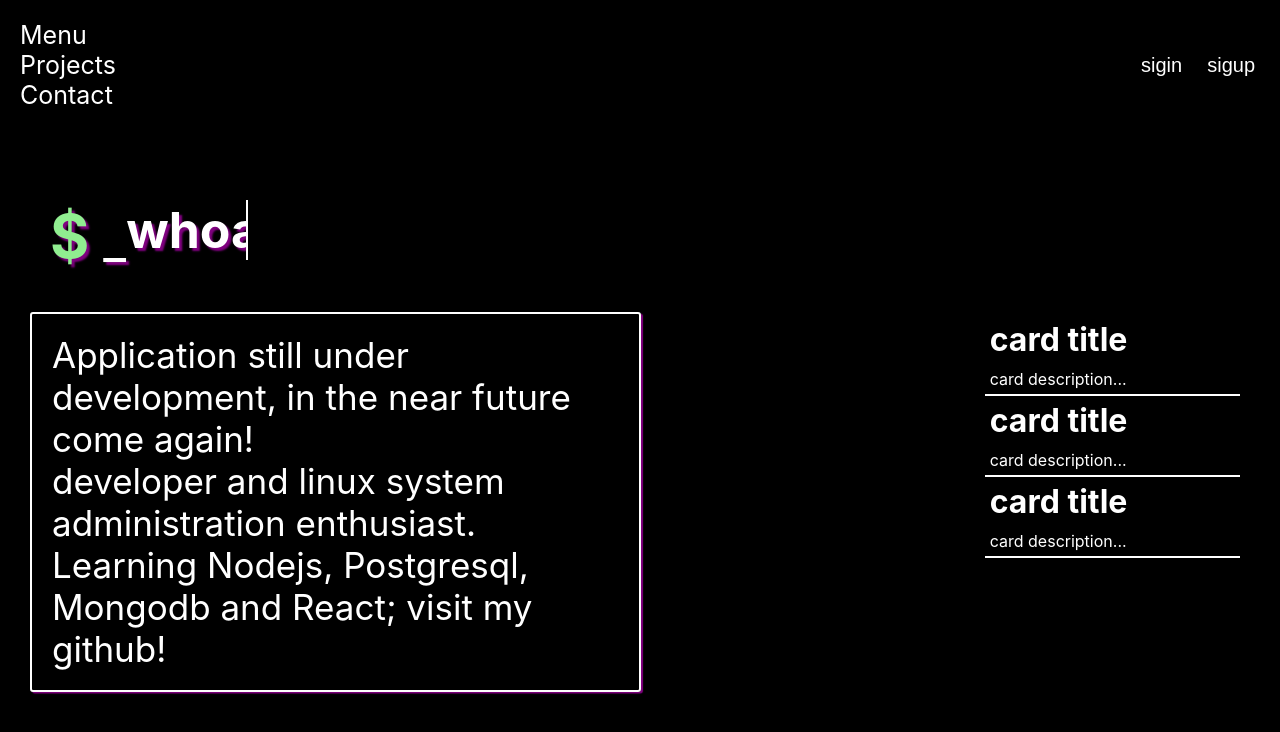
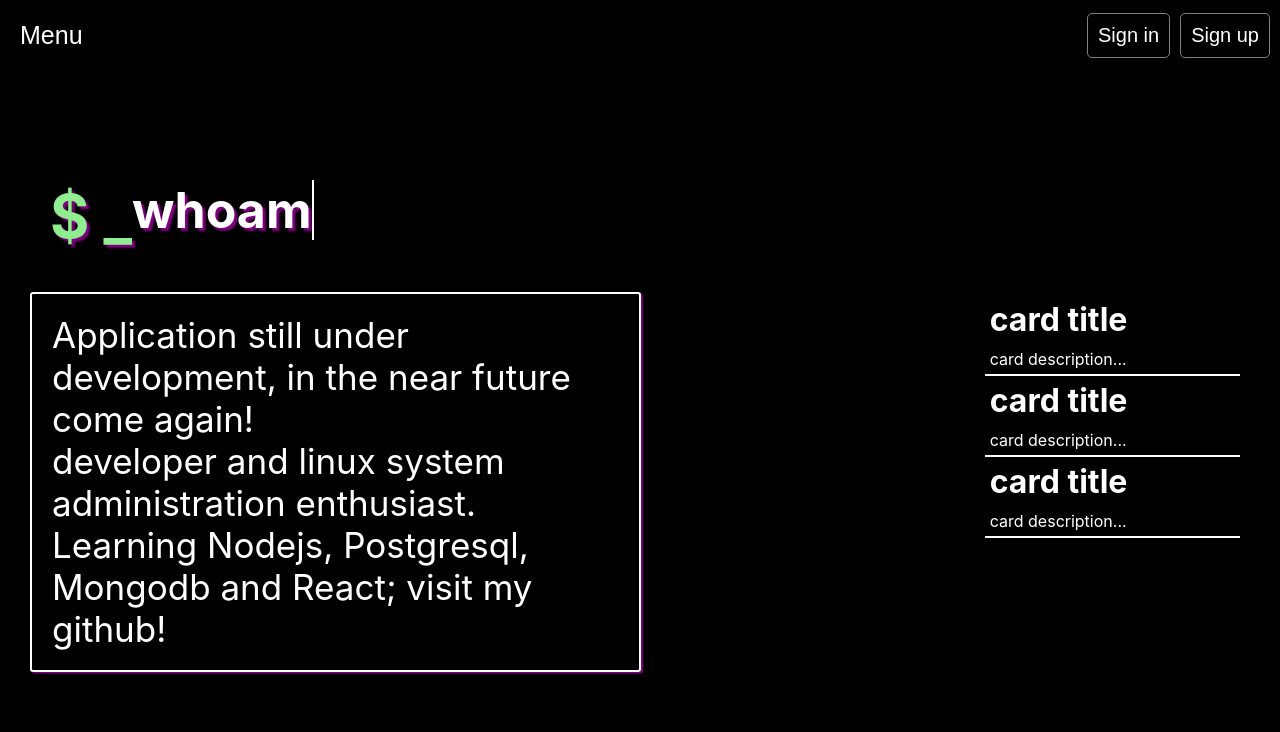
Before and after one commit to Fabiokleis/react_portfolio, a React (Create React App) app: page / in a window 1280 px wide. Shown: the top 732 px of the page. Built offline with nearby package versions, Linux system fonts and the light colour scheme.

Commit message:
create a menu drop with modern style

```diff
--- a/package.json
+++ b/package.json
@@ -8,6 +8,7 @@
     "@testing-library/user-event": "^12.8.3",
     "react": "^17.0.2",
     "react-dom": "^17.0.2",
+    "react-router-dom": "^5.2.0",
     "react-scripts": "4.0.3",
     "web-vitals": "^1.1.2"
   },
--- a/src/App.js
+++ b/src/App.js
@@ -1,16 +1,42 @@
 import React from 'react';
 import './App.css';
+import {BrowserRouter as Router, Route, Switch} from 'react-router-dom';
 import Header from './components/header/';
 import MainSection from './components/main_section';
 import Footer from './components/footer';
 
+
 function App() {
   return (
-    <div className="App">
-      <Header />
-      <MainSection />
-      <Footer />
-   </div>
+    <Router>
+      <Switch>
+        <div className="App">
+            <Header />
+
+
+            <Route path="/projects">
+                <div>Projects route</div>
+            </Route>
+
+            <Route path="/Contact">
+                <div>Contact route</div>
+            </Route>
+
+            <Route path="/sigin">
+                <div>Sigin route</div>
+            </Route>
+
+            <Route path="/sigup">
+                <div>Siguproute</div>
+            </Route>
+
+            <Route path="/">
+                <MainSection />
+            </Route>
+            <Footer />
+        </div>
+     </Switch>
+    </Router>
   );
 }
 
--- a/src/components/footer/index.css
+++ b/src/components/footer/index.css
@@ -4,7 +4,7 @@
     width: 100%;
     display:flex;
     justify-content: space-around;
-    background:white;
+    background: lightgrey;
     color: black;
     font-size: 25px;
     font-weight: bold;
--- a/src/components/header/index.css
+++ b/src/components/header/index.css
@@ -1,38 +1,74 @@
 .header {
     font-size: 25px;
     display: flex;
-    padding: 10px;
+    padding: 0 10px;
     justify-content: space-between;
     align-items: center;
+    margin-top: 10px;
 }
-
 
 .header-menu {
     transition: all 0.3s;
     padding: 10px;
     border-radius: 5px;
-}
-.header-menu:hover {
-    background-color: grey;
+    position: relative;
 }
 
+
+
 .menu-nav {
+    transition: all 0.3s;
     list-style-type: none;
+    position: absolute;
+    z-index: 1;
+    border-bottom: 1px solid white;
+    border-right: 1px solid white;
+    box-shadow: 2px 1.5px 1px lightgreen;
+    display: none;
+    padding: 5px;
+    border-radius: 5px;
+    margin-left:30px;
+}
+
+.menu-nav .nav-li {
+    padding: 8px;
+    transition: all 0.3s;
+}
+.menu-nav .nav-li:hover{
+    text-shadow: 2px 1px 0.5px purple;
+    border-left: 2px solid lightgreen;
+    border-radius: 5px;
+    font-weight: bold;
 }
 
 .header-login
-.header-button {
+.header-button{
    font-size: 20px;
    color: white;
-   border: none;
    border-radius: 5px;
+   margin-left: 10px;
    padding:10px;
-   margin: 5px 5px 5px 0px;
-   transition: all 0.4s;
+   transition: all 0.3s;
    background-color: rgba(0,0,0,0);
+   border: 1px solid grey;
+}
+.drop-button {
+    font-size: 25px;
+    color: white;
+    transition: all 0.3s;
+    background-color: rgba(0,0,0,0);
+    border: none;
+}
+.drop-button:hover {
+    text-shadow: 1px 1px 0.5px lightgreen;
+    font-weight: bold;
+}
+
+.header-menu:hover .menu-nav {
+    display:block;
 }
 
 .header-login
 .header-button:hover {
-    background-color: grey;
+    border: 1px solid lightgreen;
 }
--- a/src/components/header/index.js
+++ b/src/components/header/index.js
@@ -8,8 +8,8 @@ export default function Header(props){
         <div className="header">
             <Menu />
             <div className="header-login">
-                <button className="header-button">sigin</button>
-                <button className="header-button">sigup</button>
+                <button className="header-button">Sign in</button>
+                <button className="header-button">Sign up</button>
             </div>
         </div>
     );
--- a/src/components/header/menu.js
+++ b/src/components/header/menu.js
@@ -4,7 +4,7 @@ export default function Menu(props){
 
     return (
         <div className="header-menu">
-            Menu
+            <button class="drop-button">Menu</button>
             <ul className="menu-nav">
                 <li className="nav-li">Projects</li>
                 <li className="nav-li">Contact</li>
--- a/src/components/main_section/index.css
+++ b/src/components/main_section/index.css
@@ -1,7 +1,7 @@
 .main-section {
     position: relative;
     display: block;
-    margin-top: 50px;
+    margin-top: 100px;
     padding-left: 30px;
     padding-right: 30px;
     margin-bottom: 100px;
@@ -66,10 +66,11 @@
     width: 100%;
     border-left: 2px solid white;
     animation: typing 1.5s steps(7) infinite;
+    animation-delay: 1s;
 }
 
 .welcome-section
-.static-text::first-letter {
+.static-text {
     color: lightgreen;
     font-size: 60px;
     display:inline;
```
Also changed, not shown: 1 other file (tests, documents, lock files or other folders).
